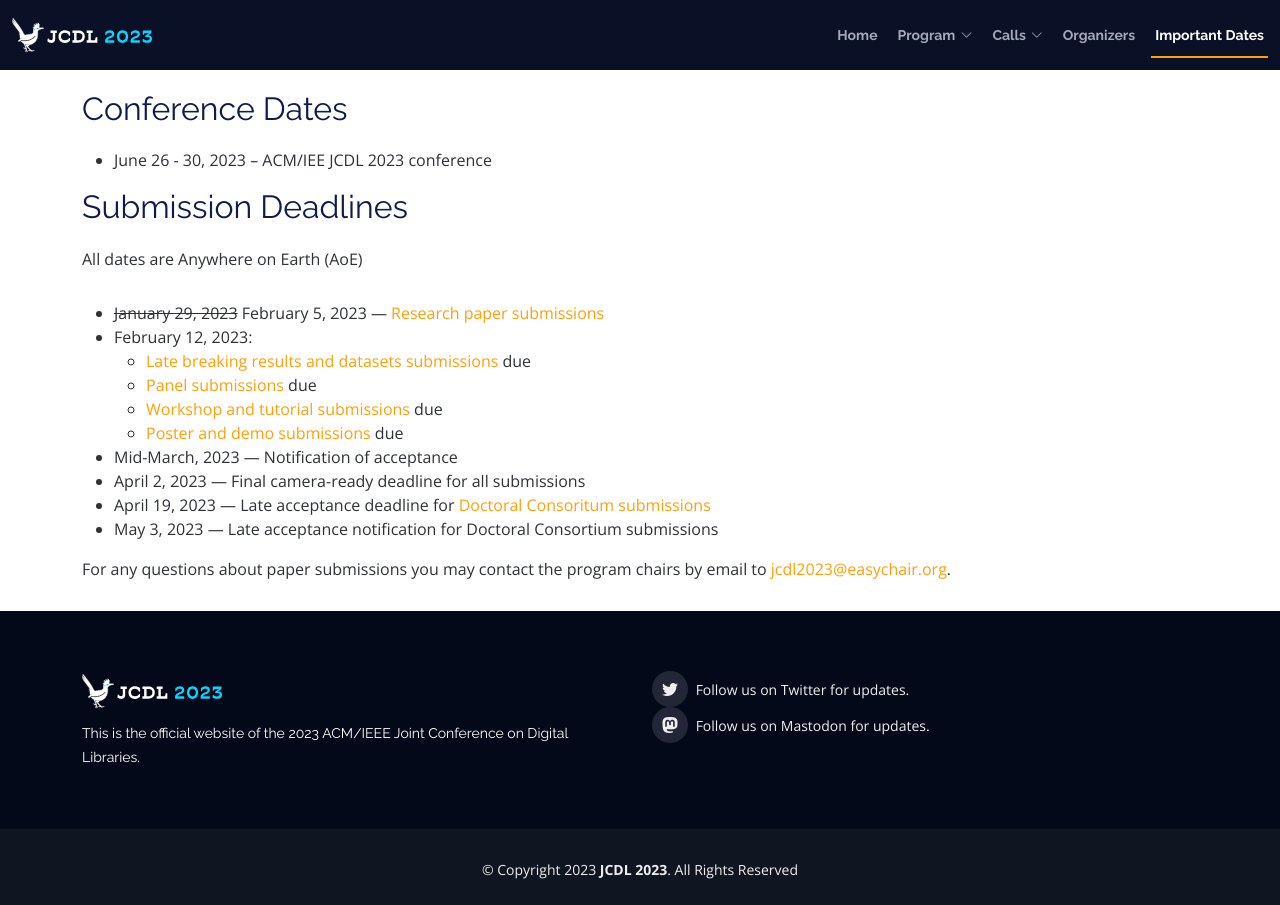
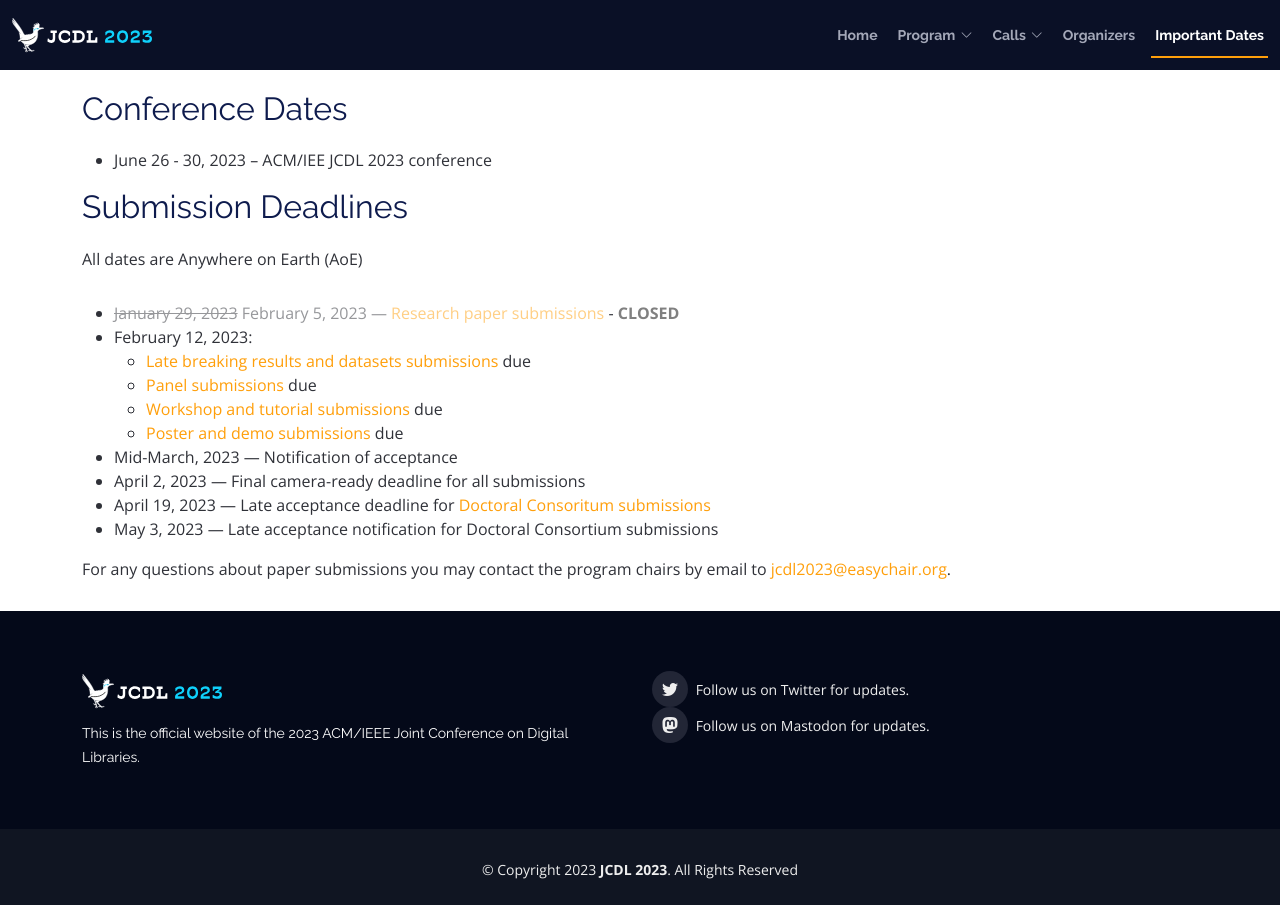
Before and after one commit to shawnmjones/JCDL2023-website-source, a Jekyll site: the page built from important-dates.html, in a window 1280 px wide. Built offline with Jekyll 4.4.1, drawn with Linux system fonts in a browser that asks for light colours.

Commit message:
Research paper date has passed

```diff
--- a/important-dates.html
+++ b/important-dates.html
@@ -37,7 +37,7 @@
     </p>
 
     <ul>
-        <li><strike>January 29, 2023</strike> February 5, 2023 &mdash; <a href="https://2023.jcdl.org/calls/papers/#submission_deadlines">Research paper submissions</a></li>
+        <li><span style="opacity: 0.5"><strike>January 29, 2023</strike> February 5, 2023 &mdash; <a href="https://2023.jcdl.org/calls/papers/#submission_deadlines">Research paper submissions</a></span>  - <span style="opacity: 1.0; font-weight: bolder; color: grey;">CLOSED</span></li>
         <li>February 12, 2023:</li>
             <ul>
                 <li><a href="https://2023.jcdl.org/calls/papers/#submission_deadlines">Late breaking results and datasets submissions</a> due</li>
```
